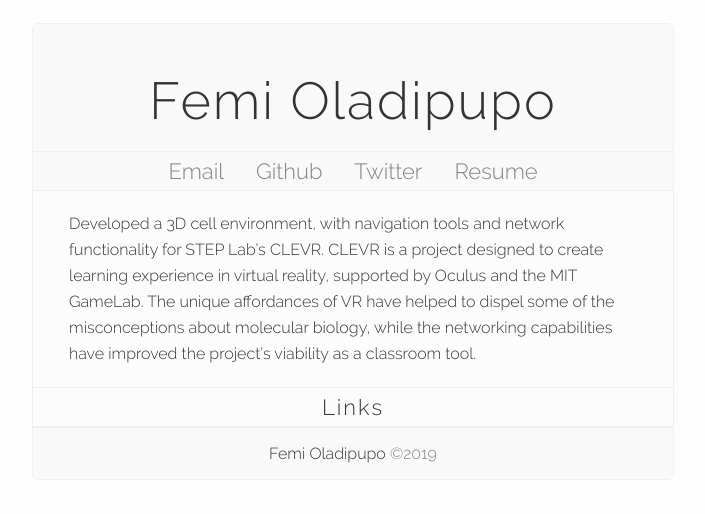
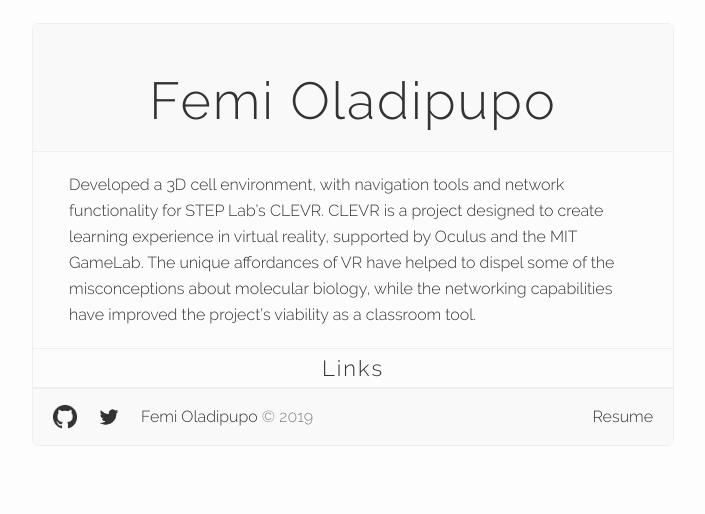
Before and after one commit to femi96/Outer-Ish-Index-2019, a Gatsby site: page /clevr in a window 1280 px wide. Shown: the whole page, without its empty margins (287-992 px from the left). Built offline with nearby package versions, Linux system fonts and the light colour scheme; Gatsby itself is replaced by a stand-in of ours.

Commit message:
Move out links to footer

```diff
--- a/src/components/layout.css
+++ b/src/components/layout.css
@@ -18,6 +18,7 @@ html {
 body {
   color: #333;
   background-color: #FDFDFD;
+  /*background-color: #1D1D2D;*/
 }
 
 a {
@@ -78,32 +79,48 @@ hr {
   letter-spacing: 0.125rem;
 }
 
-.header_menu{
-  margin: 0.375rem 0;
-  padding: 0;
-  font-size: 1.375rem;
-  justify-content: center;
-  display: flex;
-  color: #828282;
-}
-
-.header_menuItem{
-  display: inline-block;
-  margin: 0 1rem;
-}
-
 /* Footer
 ================== */
 
 .footer {
   overflow: hidden;
-  padding: 0 0 1rem 0;
+  padding: 0 0 1.25rem 0;
   text-align: center;
   background-color: #f9f9f9;
 }
 
-.footer_end {
-  margin: 1rem 0 0 0;
+.footer_content {
+  margin: 1.25rem 0 0 0;
+}
+
+.footer_icon_con {
+  float: left;
+  margin-left: 1.25rem;
+  margin-top: -0.25rem;
+  height: 1rem;
+}
+
+.footer_text {
+  float: left;
+  margin: 0 auto;
+  text-align: center;
+  margin-left: 1.25rem;
+  height: 1rem;
+  line-height: 1rem;
+}
+
+.footer_text_r {
+  float: right;
+  margin: 0 auto;
+  text-align: center;
+  margin-right: 1.25rem;
+  height: 1rem;
+  line-height: 1rem;
+}
+
+.footer_icon {
+  width: 1.5rem;
+  height: 1.5rem;
 }
 
 /* Content
--- a/src/components/layout.js
+++ b/src/components/layout.js
@@ -6,6 +6,10 @@ import PropTypes from 'prop-types'
 import favicon16 from '../images/oii-icon.png'
 import favicon32 from '../images/oii-icon.png'
 import favicon64 from '../images/oii-icon.png'
+
+import gicon from '../images/gatsby-icon.png'
+import twittericon from '../images/twitter-icon.png'
+import githubicon from '../images/github-icon.png'
 
 import './layout.css'
 
@@ -30,20 +34,35 @@ const Layout = ({ children, title }) => (
       <div className='header'>
         <Link to='/'><h1 class='header_title'>Femi Oladipupo</h1></Link>
         <hr></hr>
-        <nav><ul class='header_menu'>
-          <li class='header_menuItem'><a title='Email femi96@mit.edu' href='mailto:femi96@mit.edu' target='_blank'>Email</a></li>
-          <li class='header_menuItem'><a title='Github @femi96' href='https://github.com/femi96' target='_blank'>Github</a></li>
-          <li class='header_menuItem'><a title='Twitter @imef96' href='https://twitter.com/imef96' target='_blank'>Twitter</a></li>
-          <li class='header_menuItem'><Link to='/resume'>Resume</Link></li>
-        </ul></nav>
-        <hr></hr>
       </div>
 
       <div className='content'>{ children }</div>
 
       <div className='footer'>
         <hr></hr>
-        <div className='footer_end'>Femi Oladipupo <span style={{color:'#828282'}}>©{new Date().getFullYear()}</span></div>
+
+        <div className='footer_content'>
+        <div className='footer_icon_con'>
+          <a title='Github @femi96' href='https://github.com/femi96' target='_blank'>
+            <img className='footer_icon' src={githubicon} alt='GitHub Icon'/>
+          </a>
+        </div>
+
+        <div className='footer_icon_con'>
+          <a title='Twitter @imef96' href='https://twitter.com/imef96' target='_blank'>
+            <img className='footer_icon' src={twittericon} alt='Twitter Icon'/>
+          </a>
+        </div>
+
+        <div className='footer_text'>
+          <a title='Email femi96@mit.edu' href='mailto:femi96@mit.edu' target='_blank'>Femi Oladipupo</a>
+          <span style={{color:'#828282'}}> © {new Date().getFullYear()}</span>
+        </div>
+
+        <div className='footer_text_r'>
+          <Link to='/resume'>Resume</Link>
+        </div>
+        </div>
       </div>
 
     </div>
```
Also changed, not shown: src/images/github-icon.png (added), src/images/twitter-icon.png (added).
